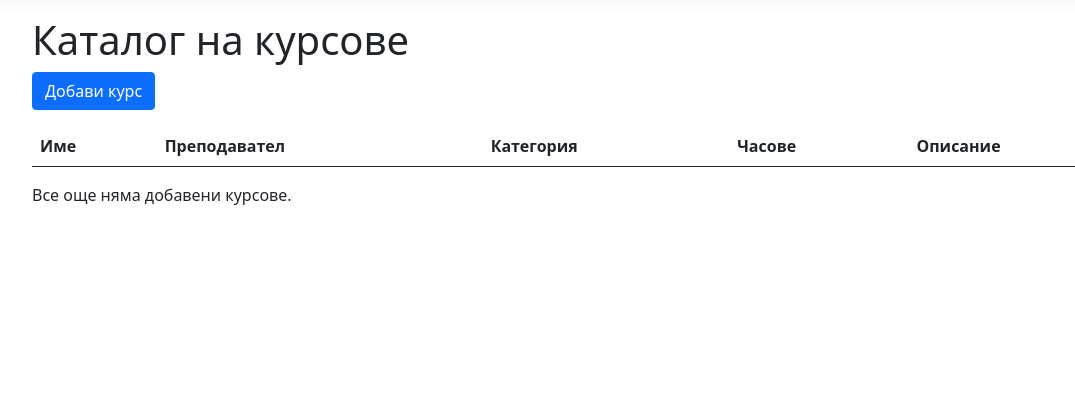
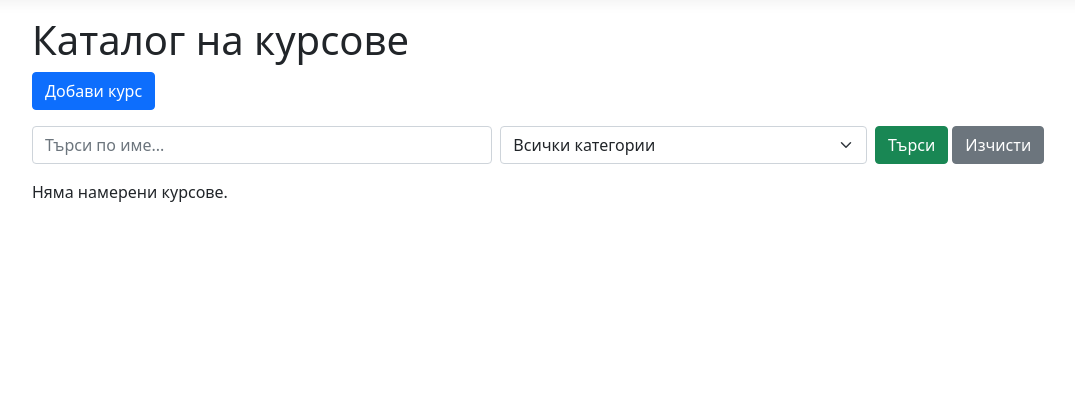
Before and after one commit to kowwai/CourseCatalogMini, an ASP.NET Core app: template CourseCatalogMini.Web/Views/Courses/Index.cshtml in a window 1280 px wide. Shown: the part 57-461 px from the top of the page, without its empty margins (50-1125 px from the left). Run offline with ASP.NET Core 8, Linux system fonts and the light colour scheme; the template is opened without the code that fills it, so the values that code supplies are empty; style sheets or scripts are compiled from the project's sources.

Commit message:
index.cshtml changed

```diff
--- a/CourseCatalogMini.Web/Views/Courses/Index.cshtml
+++ b/CourseCatalogMini.Web/Views/Courses/Index.cshtml
@@ -1,19 +1,80 @@
-@model List<CourseCatalogMini.Data.Entities.Course>
+@model CoursesIndexViewModel
 
 @{
     ViewData["Title"] = "Каталог на курсове";
 }
 
 <h1>Каталог на курсове</h1>
+
 <p>
     <a asp-action="Create" class="btn btn-primary">
         Добави курс
     </a>
 </p>
 
-<table class="table">
+<form asp-action="Index" method="get" class="mb-3">
+    <div class="row g-2">
+        <div class="col-md-5">
+            <input type="text"
+                   name="search"
+                   value="@Model.Search"
+                   class="form-control"
+                   placeholder="Търси по име..." />
+        </div>
+
+        <div class="col-md-4">
+            <select name="category" class="form-select">
+                <option value="">Всички категории</option>
+
+                @foreach (var category in new[]
+                                {
+                                "Програмиране",
+                                "Езици",
+                                "Дизайн",
+                                "Бизнес",
+                                "Други"
+                                })
+                {
+                    if (Model.Category == category)
+                    {
+                        <option value="@category" selected>
+                            @category
+                        </option>
+                    }
+                    else
+                    {
+                        <option value="@category">
+                            @category
+                        </option>
+                    }
+                }
+            </select>
+        </div>
+
+        <div class="col-md-3">
+            <button type="submit"
+                    class="btn btn-success">
+                Търси
+            </button>
+
+            <a asp-action="Index"
+               class="btn btn-secondary">
+                Изчисти
+            </a>
+        </div>
+    </div>
+</form>
+
+@if (Model.Courses.Count == 0)
+{
+    <p>Няма намерени курсове.</p>
+}
+else
+{
+    <table class="table table-bordered">
         <thead>
             <tr>
+                <th>ID</th>
                 <th>Име</th>
                 <th>Преподавател</th>
                 <th>Категория</th>
@@ -23,9 +84,10 @@
         </thead>
 
         <tbody>
-        @foreach (var course in Model)
+            @foreach (var course in Model.Courses)
             {
                 <tr>
+                    <td>@course.Id</td>
                     <td>@course.Name</td>
                     <td>@course.Teacher</td>
                     <td>@course.Category</td>
@@ -35,8 +97,4 @@
             }
         </tbody>
     </table>
-
-@if (Model.Count == 0)
-{
-    <p>Все още няма добавени курсове.</p>
 }
```
Lines whose indentation alone changed are shown as unchanged.
